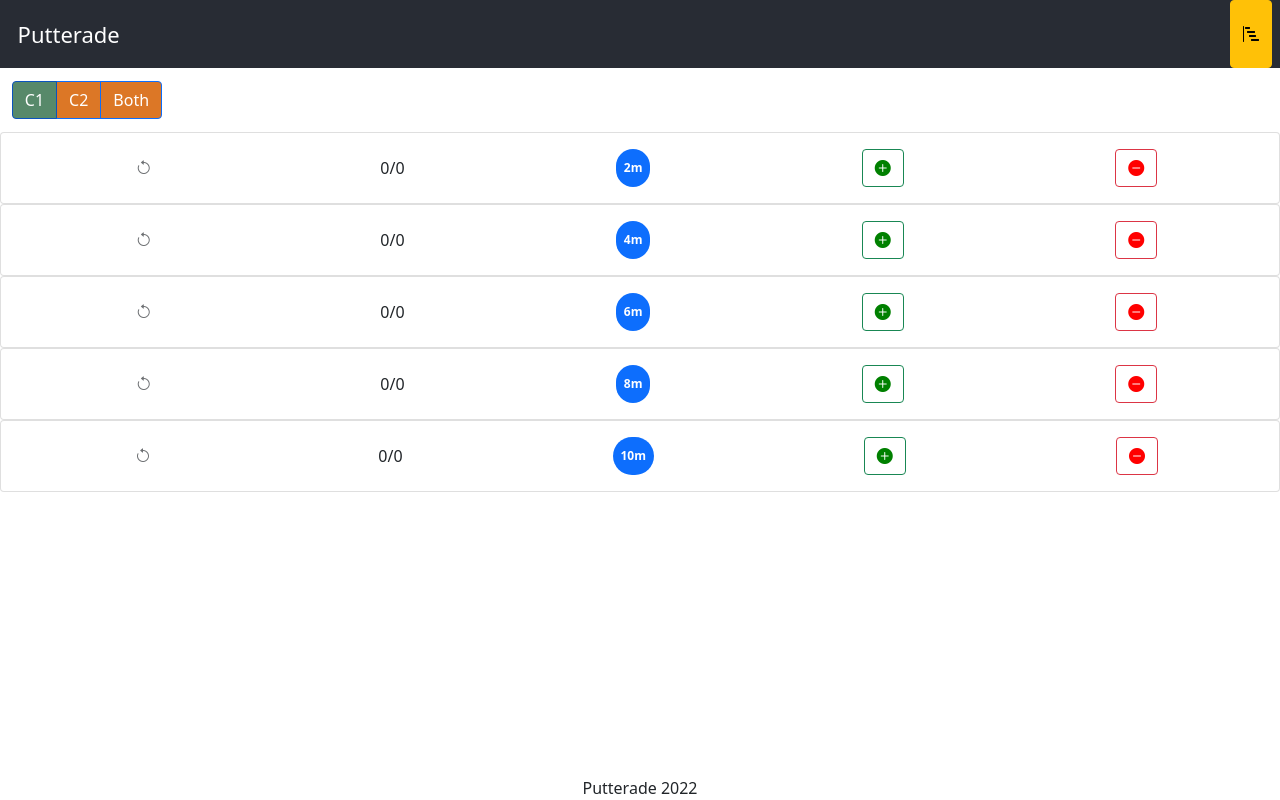
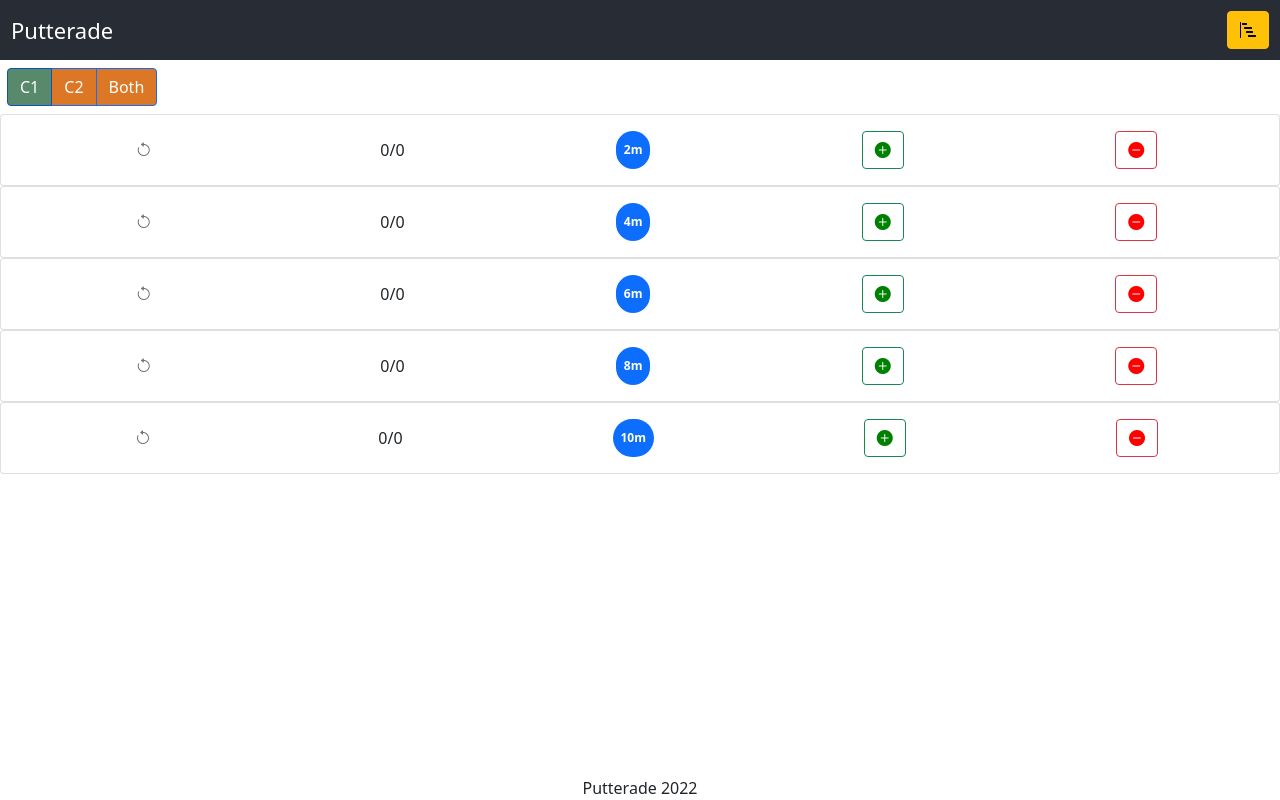
Before and after one commit to zacarey/putterade, a React (Create React App) app: page / in a window 1280 px wide. Built offline with nearby package versions, Linux system fonts and the light colour scheme.

Commit message:
style updates

```diff
--- a/src/App.css
+++ b/src/App.css
@@ -34,11 +34,10 @@ html, body {
 .app-header-container {
   display: flex;
   justify-content: space-between;
+  align-items: center;
+  margin: .5em;
 }
 
-.app-header-text {
-  padding: .8em;
-}
 
 .app-header-right {
   display: flex;
@@ -48,6 +47,11 @@ html, body {
 
 .App-link {
   color: #61dafb;
+}
+
+.app-header-item {
+  display: flex;
+  align-items: center;
 }
 
 footer {
@@ -66,7 +70,7 @@ footer {
 .choose-circle-container {
   display: flex;
   justify-content: flex-start;
-  margin: .8em;
+  margin: .5em;
 }
 
 
--- a/src/App.js
+++ b/src/App.js
@@ -64,9 +64,11 @@ function StatTrackerOffcanvas({ name, ...props }) {
 
   return (
     <>
-      <Button variant="warning" onClick={handleShow} className="me-2">
-        <i className="bi bi-bar-chart-steps"></i>
-      </Button>
+      <div className="app-header-item">
+        <Button variant="warning" onClick={handleShow} c>
+          <i className="bi bi-bar-chart-steps"></i>
+        </Button>
+      </div>
       <Offcanvas show={show} onHide={handleClose} {...props}>
         <Offcanvas.Header closeButton>
           <Offcanvas.Title>Stats</Offcanvas.Title>
@@ -84,7 +86,7 @@ function App() {
     <div className="Site">
       <header className="App-header">
         <div className="app-header-container">
-          <span className="app-header-text">Putterade</span>
+          <span>Putterade</span>
           <div className="app-header-right">
             <StatTrackerOffcanvas key="1" placement="end" name="end" />
           </div>
```
